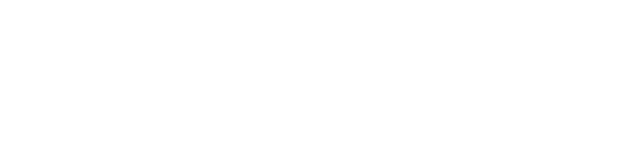
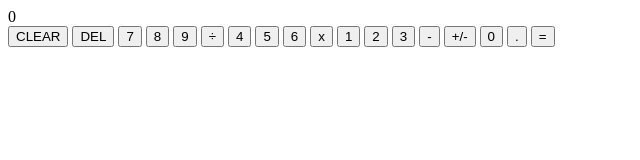
Before and after one commit to td-tan/odin-calculator, a plain HTML site: page index.html in a window 1280 px wide. Shown: the whole page, without its empty margins (0-640 px from the left). Drawn offline with Linux system fonts and the light colour scheme.

Commit message:
feat: add keys and display for calc

```diff
--- a/index.html
+++ b/index.html
@@ -7,6 +7,27 @@
     <title>Odin Calculator</title>
 </head>
 <body>
+    <div id="display">0</div>
+    <div id="keys-container">
+        <button>CLEAR</button>
+        <button>DEL</button>
+        <button>7</button>
+        <button>8</button>
+        <button>9</button>
+        <button>÷</button>
+        <button>4</button>
+        <button>5</button>
+        <button>6</button>
+        <button>x</button>
+        <button>1</button>
+        <button>2</button>
+        <button>3</button>
+        <button>-</button>
+        <button>+/-</button>
+        <button>0</button>
+        <button>.</button>
+        <button>=</button>
+    </div>
     <script src="index.js"></script>
 </body>
 </html>
```
